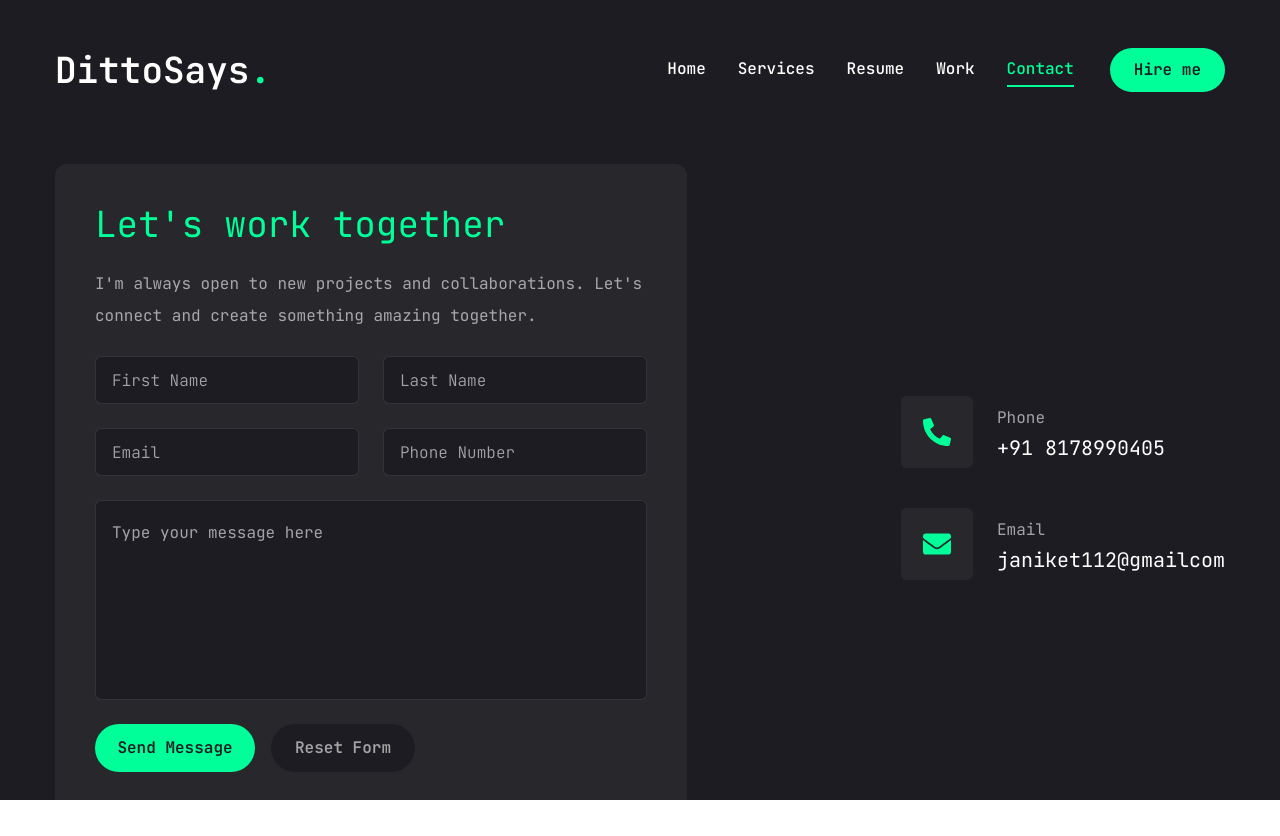
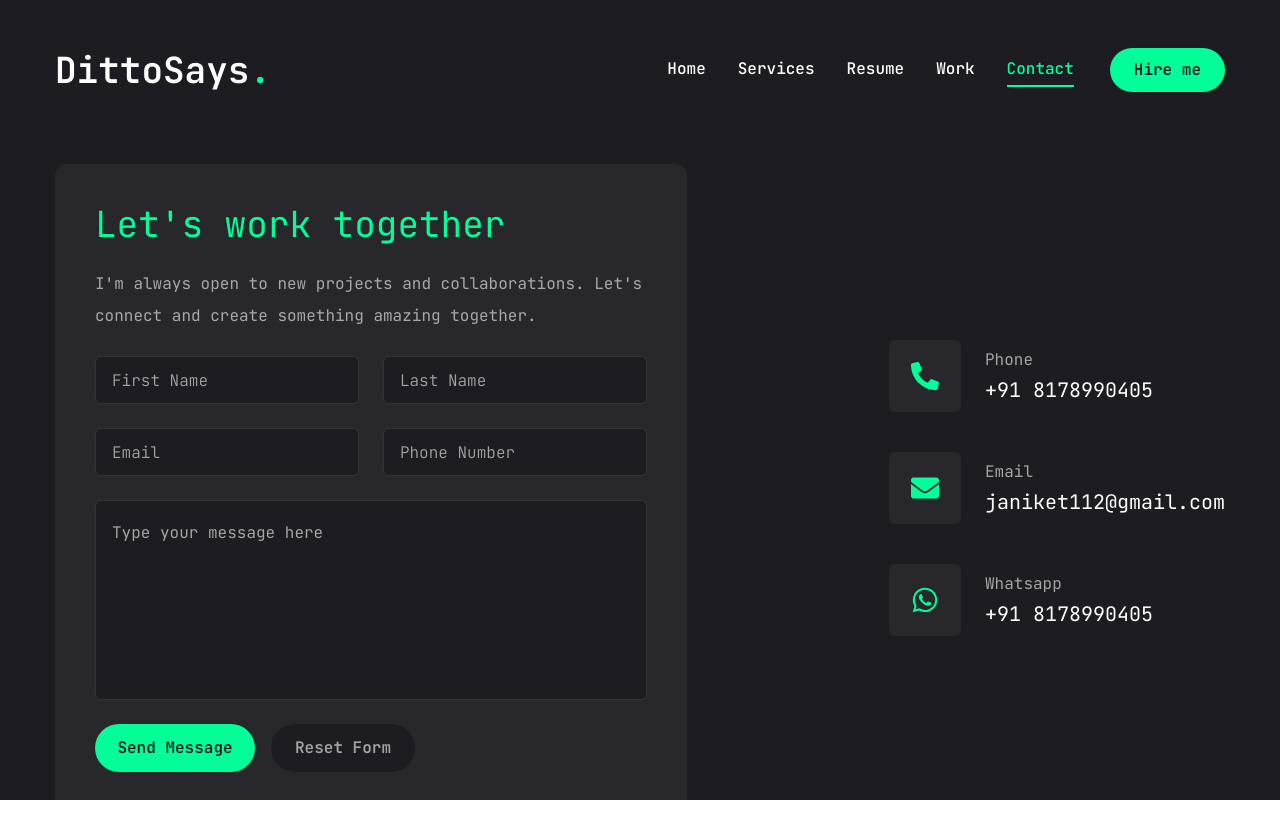
Before and after one commit to aniyy117/portfolio-app, a Next.js app: page /contact in a window 1280 px wide. Built offline with nearby package versions, Linux system fonts and the light colour scheme.

Commit message:
working on seo improvment

```diff
--- a/app/contact/page.jsx
+++ b/app/contact/page.jsx
@@ -11,7 +11,7 @@ import {
   FormMessage,
 } from "@/components/ui/form";
 
-import { FaPhoneAlt, FaEnvelope } from "react-icons/fa";
+import { FaPhoneAlt, FaEnvelope, FaWhatsapp } from "react-icons/fa";
 import { motion } from "framer-motion";
 import { z } from "zod";
 import { zodResolver } from "@hookform/resolvers/zod";
@@ -23,11 +23,19 @@ const info = [
     icon: <FaPhoneAlt />,
     title: "Phone",
     description: "+91 8178990405",
+    link: "tel:+918178990405", // Phone link
   },
   {
     icon: <FaEnvelope />,
     title: "Email",
-    description: "janiket112@gmailcom",
+    description: "janiket112@gmail.com",
+    link: "mailto:janiket112@gmail.com", // Email link
+  },
+  {
+    icon: <FaWhatsapp />,
+    title: "Whatsapp",
+    description: "+91 8178990405",
+    link: "https://wa.me/+918178990405", // Whatsapp link
   },
 ];
 
@@ -59,9 +67,7 @@ const Contact = () => {
     toast.loading("Sending message...", { id: toastId });
     const res = await fetch("/api/contact", {
       method: "POST",
-      headers: {
-        "Content-Type": "application/json",
-      },
+      headers: { "Content-Type": "application/json" },
       body: JSON.stringify(values),
     });
 
@@ -73,6 +79,7 @@ const Contact = () => {
       toast.error(data.message, { id: toastId });
     }
   };
+
   return (
     <motion.section
       initial={{ opacity: 0 }}
@@ -149,8 +156,6 @@ const Contact = () => {
                     )}
                   />
                 </div>
-                {/* select */}
-                {/* textarea */}
                 <FormField
                   control={form.control}
                   name="message"
@@ -167,7 +172,6 @@ const Contact = () => {
                     </FormItem>
                   )}
                 />
-                {/* button */}
                 <div className="flex gap-4">
                   <Button size="md" className="max-w-40">
                     Send Message
@@ -187,19 +191,22 @@ const Contact = () => {
           {/* info */}
           <div className="flex-1 flex items-center xl:justify-end order-1 xl:order-none mb-8 xl:mb-0">
             <ul className="flex flex-col gap-10">
-              {info.map((item, index) => {
-                return (
+              {info.map((item, index) => (
                 <li key={index} className="flex items-center gap-6">
-                    <div className="w-[52px]  h-[52px] xl:w-[72px] xl:h-[72px] bg-secondaryBg text-accent rounded-md flex items-center justify-center">
+                  <div className="w-[52px] h-[52px] xl:w-[72px] xl:h-[72px] bg-secondaryBg text-accent rounded-md flex items-center justify-center">
                     <div className="text-[28px]">{item.icon}</div>
                   </div>
                   <div className="flex-1">
                     <p className="text-white/60">{item.title}</p>
-                      <p className="text-xl">{item.description}</p>
+                    <a
+                      href={item.link}
+                      className="text-xl hover:text-accent hover:underline"
+                    >
+                      {item.description}
+                    </a>
                   </div>
                 </li>
-                );
-              })}
+              ))}
             </ul>
           </div>
         </div>
@@ -209,5 +216,3 @@ const Contact = () => {
 };
 
 export default Contact;
-
-// i had this from i want to send this form data on my personal mail
```
Lines whose indentation alone changed are shown as unchanged.
